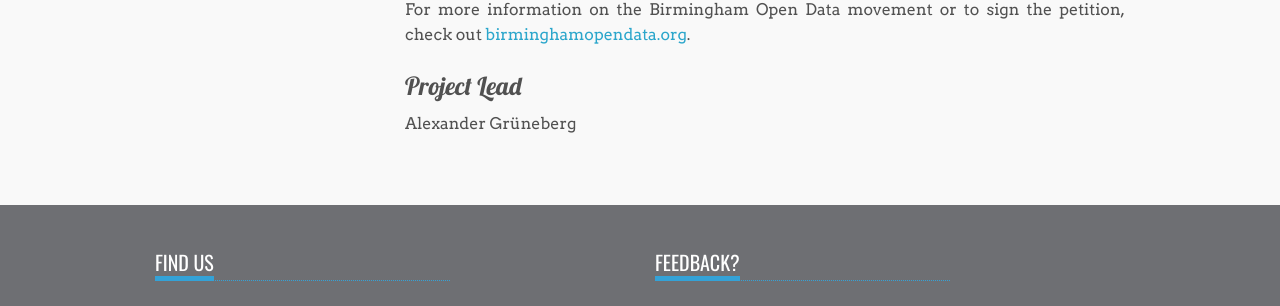
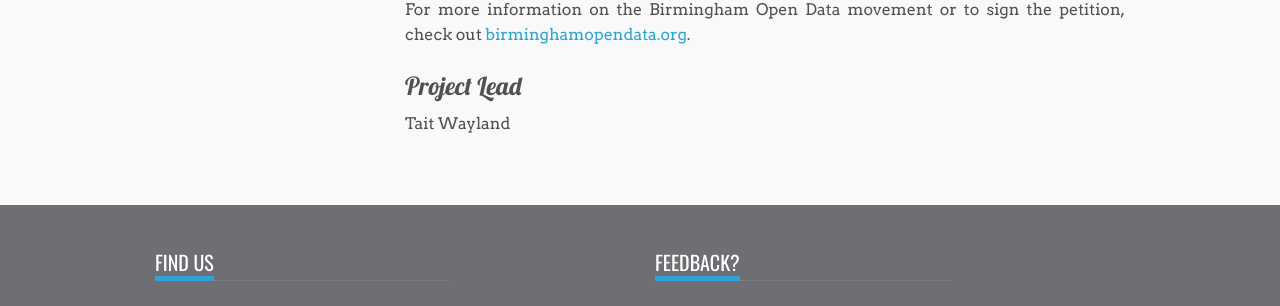
Before and after one commit to codeforbirmingham/codeforbirmingham.github.io, a Jekyll site: the page built from projects/open-data-policy/index.md, in a window 1280 px wide. Shown: the part 882-1188 px from the top of the page. Built offline with Jekyll 4.4.1, drawn with Linux system fonts in a browser that asks for light colours.

Commit message:
Update project lead of Open Data Policy.

```diff
--- a/projects/open-data-policy/index.md
+++ b/projects/open-data-policy/index.md
@@ -21,4 +21,4 @@ For more information on the Birmingham Open Data movement or to sign the petitio
 Project Lead
 ------------
 
-Alexander Grüneberg
+Tait Wayland
```
